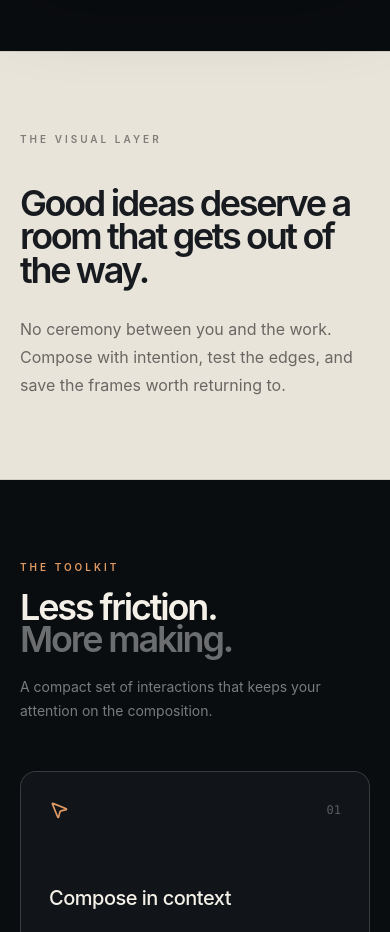
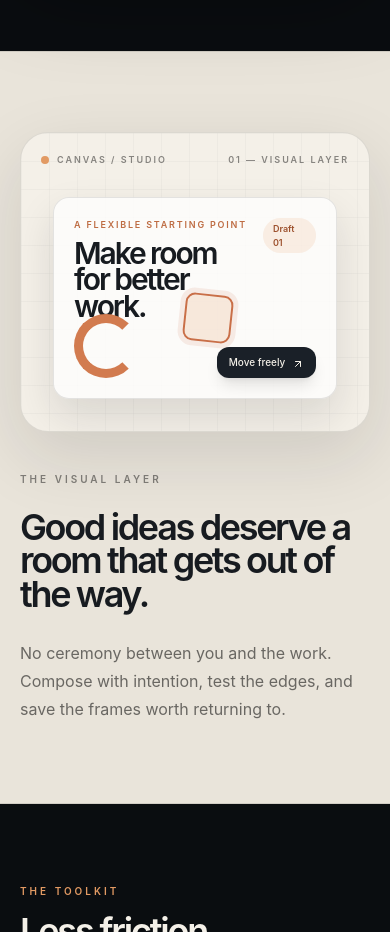
Before and after one commit to aryanbarde80/canvas-audit-glazia, a Next.js app: page / in a window 390 px wide. Shown: the part 1140-2072 px from the top of the page. Built offline with nearby package versions, Linux system fonts and the light colour scheme.

Commit message:
Restore landing visual layer preview
Add the missing left-side canvas composition to the visual-layer section with responsive sizing and the existing studio palette.

```diff
--- a/app/page.tsx
+++ b/app/page.tsx
@@ -30,6 +30,20 @@ function Preview() {
   )
 }
 
+function VisualLayerPreview() {
+  return (
+    <div className="relative min-h-[300px] overflow-hidden rounded-[28px] border border-black/10 bg-[#f4f0e8] p-5 shadow-[0_24px_70px_rgba(23,27,32,.12)] sm:min-h-[360px] sm:p-7">
+      <div className="absolute inset-0 opacity-35" style={{ backgroundImage: 'linear-gradient(rgba(26,32,40,.08) 1px, transparent 1px), linear-gradient(90deg, rgba(26,32,40,.08) 1px, transparent 1px)', backgroundSize: '28px 28px' }} />
+      <div className="relative flex items-center justify-between text-[9px] font-semibold uppercase tracking-[.22em] text-black/45"><span className="flex items-center gap-2"><span className="size-2 rounded-full bg-[#e29a63]" /> Canvas / studio</span><span>01 — visual layer</span></div>
+      <div className="absolute inset-x-8 bottom-8 top-16 rounded-2xl border border-black/10 bg-white/75 p-5 shadow-[0_18px_40px_rgba(23,27,32,.12)] sm:inset-x-12 sm:bottom-10 sm:top-20 sm:p-7">
+        <div className="flex items-start justify-between"><div><p className="text-[9px] font-semibold uppercase tracking-[.2em] text-[#be6c43]">A flexible starting point</p><h3 className="mt-2 max-w-[230px] text-3xl font-semibold leading-[.88] tracking-[-.07em] text-[#171b20] sm:text-4xl">Make room<br />for better work.</h3></div><span className="rounded-full bg-[#e29a63]/15 px-2.5 py-1 text-[9px] font-semibold text-[#9d512e]">Draft 01</span></div>
+        <div className="absolute bottom-5 left-5 right-5 flex items-end justify-between sm:bottom-7 sm:left-7 sm:right-7"><div className="size-16 rounded-full border-[9px] border-[#d27b4f] border-r-transparent sm:size-20" /><div className="rounded-xl bg-[#1a2028] px-3 py-2 text-[10px] font-medium text-[#f4f0e8] shadow-lg sm:px-4 sm:py-3">Move freely <ArrowUpRight className="ml-1 inline size-3" /></div></div>
+        <div className="absolute left-[46%] top-[48%] size-12 rotate-6 rounded-lg border-2 border-[#c96f48] bg-[#e29a63]/20 shadow-[0_0_0_5px_rgba(201,111,72,.12)] sm:size-16" />
+      </div>
+    </div>
+  )
+}
+
 export default function Page() {
   return (
     <main className="min-h-screen overflow-hidden bg-[#0a0d10] text-[#f4f0e8] selection:bg-[#e29a63] selection:text-[#17100c]">
@@ -47,7 +61,7 @@ export default function Page() {
         <div className="relative z-[1]"><Preview /></div>
       </section>
 
-      <section id="why" className="overflow-hidden border-y border-black/10 bg-[#e9e4da] px-5 py-20 text-[#171b20] lg:px-10 lg:py-28"><div className="mx-auto grid min-w-0 max-w-7xl gap-10 lg:grid-cols-[.72fr_1.28fr] lg:items-end"><p className="min-w-0 text-[10px] font-semibold uppercase tracking-[0.3em] text-black/45">The visual layer</p><div className="min-w-0"><h2 className="max-w-4xl break-words text-4xl font-semibold leading-[.92] tracking-[-.065em] sm:text-6xl">Good ideas deserve a room that gets out of the way.</h2><p className="mt-7 max-w-xl text-base leading-7 text-black/55">No ceremony between you and the work. Compose with intention, test the edges, and save the frames worth returning to.</p></div></div></section>
+      <section id="why" className="overflow-hidden border-y border-black/10 bg-[#e9e4da] px-5 py-20 text-[#171b20] lg:px-10 lg:py-28"><div className="mx-auto grid min-w-0 max-w-7xl gap-10 lg:grid-cols-[.9fr_1.1fr] lg:items-center"><div className="min-w-0"><VisualLayerPreview /></div><div className="min-w-0"><p className="mb-6 text-[10px] font-semibold uppercase tracking-[0.3em] text-black/45">The visual layer</p><h2 className="max-w-4xl break-words text-4xl font-semibold leading-[.92] tracking-[-.065em] sm:text-6xl">Good ideas deserve a room that gets out of the way.</h2><p className="mt-7 max-w-xl text-base leading-7 text-black/55">No ceremony between you and the work. Compose with intention, test the edges, and save the frames worth returning to.</p></div></div></section>
       <section id="toolkit" className="mx-auto max-w-7xl px-5 py-20 lg:px-10 lg:py-28"><div className="mb-12 flex flex-col justify-between gap-5 sm:flex-row sm:items-end"><div><p className="mb-4 text-[10px] font-semibold uppercase tracking-[0.3em] text-[#e29a63]">The toolkit</p><h2 className="text-4xl font-semibold leading-[.9] tracking-[-.06em] sm:text-6xl">Less friction.<br /><span className="text-white/40">More making.</span></h2></div><p className="max-w-xs text-sm leading-6 text-white/45">A compact set of interactions that keeps your attention on the composition.</p></div><div className="grid overflow-hidden rounded-2xl border border-white/10 bg-white/10 md:grid-cols-3">{features.map(({ icon: Icon, number, title, text }) => <article key={title} className="group border-white/10 bg-[#111519] p-7 transition hover:bg-[#171d20] md:border-r last:border-r-0 sm:p-9"><div className="mb-16 flex items-center justify-between"><Icon className="size-5 text-[#e29a63]" /><span className="font-mono text-xs text-white/30">{number}</span></div><h3 className="text-xl font-medium tracking-tight">{title}</h3><p className="mt-4 text-sm leading-6 text-white/45">{text}</p></article>)}</div></section>
       <section className="mx-4 mb-5 overflow-hidden rounded-[28px] bg-[#e29a63] px-6 py-16 text-[#1d1510] sm:mx-6 sm:px-12 lg:mx-10 lg:px-20 lg:py-20"><div className="flex flex-col justify-between gap-8 md:flex-row md:items-end"><div><p className="mb-5 text-[10px] font-semibold uppercase tracking-[0.3em] text-black/55">Begin anywhere</p><h2 className="max-w-2xl text-4xl font-semibold leading-[.9] tracking-[-.06em] sm:text-6xl">Your next clear thought is closer than it looks.</h2></div><Button render={<Link href="/editor" />} size="lg" className="h-13 w-fit rounded-xl bg-[#15191d] px-7 text-[#f4f0e8] hover:bg-[#2b3033] focus-visible:ring-2 focus-visible:ring-[#15191d] focus-visible:ring-offset-2 focus-visible:ring-offset-[#e29a63]">Enter canvas <ArrowUpRight data-icon="inline-end" /></Button></div></section>
       <footer className="mx-auto flex max-w-7xl flex-col gap-5 px-5 py-8 text-xs text-white/40 sm:flex-row sm:items-center sm:justify-between lg:px-10"><span className="font-semibold text-white/70">canvas / studio</span><div className="flex items-center gap-6"><span className="hidden items-center gap-2 sm:flex"><Command className="size-3" /> Built for focused work</span><Link href="/docs" className="transition hover:text-[#e29a63]">Documentation <ArrowUpRight className="ml-1 inline size-3" /></Link></div></footer>
```
